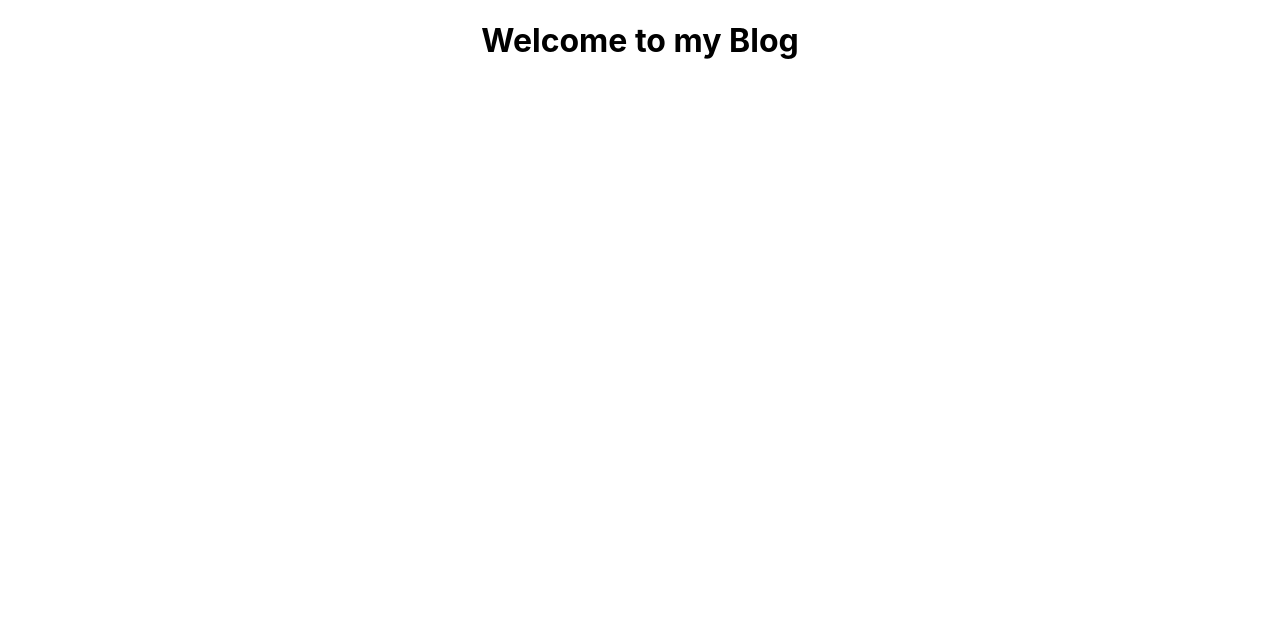
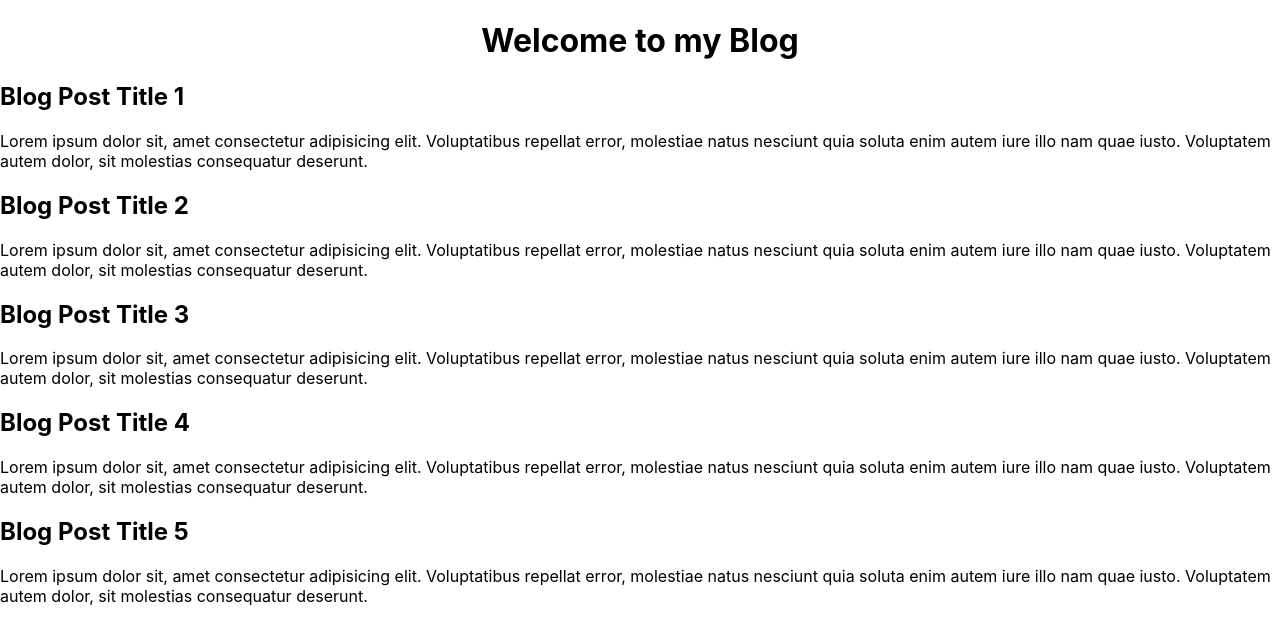
Before and after one commit to Lashirova/Blog-Post-React, a React (Create React App) app: page / in a window 1280 px wide. Shown: the top 644 px of the page. Built offline with nearby package versions, Linux system fonts and the light colour scheme.

Commit message:
Add blog posts manually

```diff
--- a/src/App.js
+++ b/src/App.js
@@ -6,6 +6,29 @@ function App() {
     <div>
       <h1 className="text-center">Welcome to my Blog</h1>
 
+      <section>
+        <article>
+          <h2>Blog Post Title 1</h2>
+          <p>Lorem ipsum dolor sit, amet consectetur adipisicing elit. Voluptatibus repellat error, molestiae natus nesciunt quia soluta enim autem iure illo nam quae iusto. Voluptatem autem dolor, sit molestias consequatur deserunt.</p>
+        </article>
+        <article>
+          <h2>Blog Post Title 2</h2>
+          <p>Lorem ipsum dolor sit, amet consectetur adipisicing elit. Voluptatibus repellat error, molestiae natus nesciunt quia soluta enim autem iure illo nam quae iusto. Voluptatem autem dolor, sit molestias consequatur deserunt.</p>
+        </article>
+        <article>
+          <h2>Blog Post Title 3</h2>
+          <p>Lorem ipsum dolor sit, amet consectetur adipisicing elit. Voluptatibus repellat error, molestiae natus nesciunt quia soluta enim autem iure illo nam quae iusto. Voluptatem autem dolor, sit molestias consequatur deserunt.</p>
+        </article>
+        <article>
+          <h2>Blog Post Title 4</h2>
+          <p>Lorem ipsum dolor sit, amet consectetur adipisicing elit. Voluptatibus repellat error, molestiae natus nesciunt quia soluta enim autem iure illo nam quae iusto. Voluptatem autem dolor, sit molestias consequatur deserunt.</p>
+        </article>
+        <article>
+          <h2>Blog Post Title 5</h2>
+          <p>Lorem ipsum dolor sit, amet consectetur adipisicing elit. Voluptatibus repellat error, molestiae natus nesciunt quia soluta enim autem iure illo nam quae iusto. Voluptatem autem dolor, sit molestias consequatur deserunt.</p>
+        </article>
+      </section>
+
     </div>
   );
 }
```
